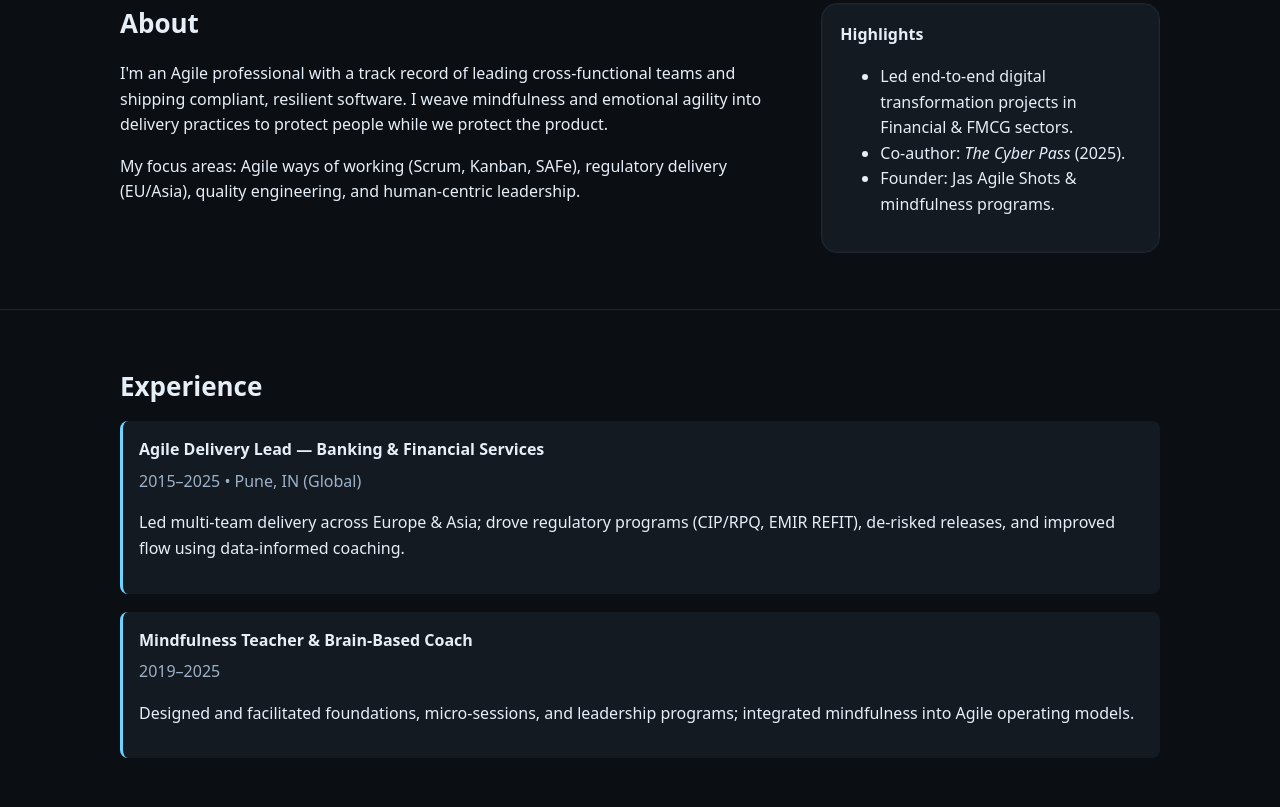
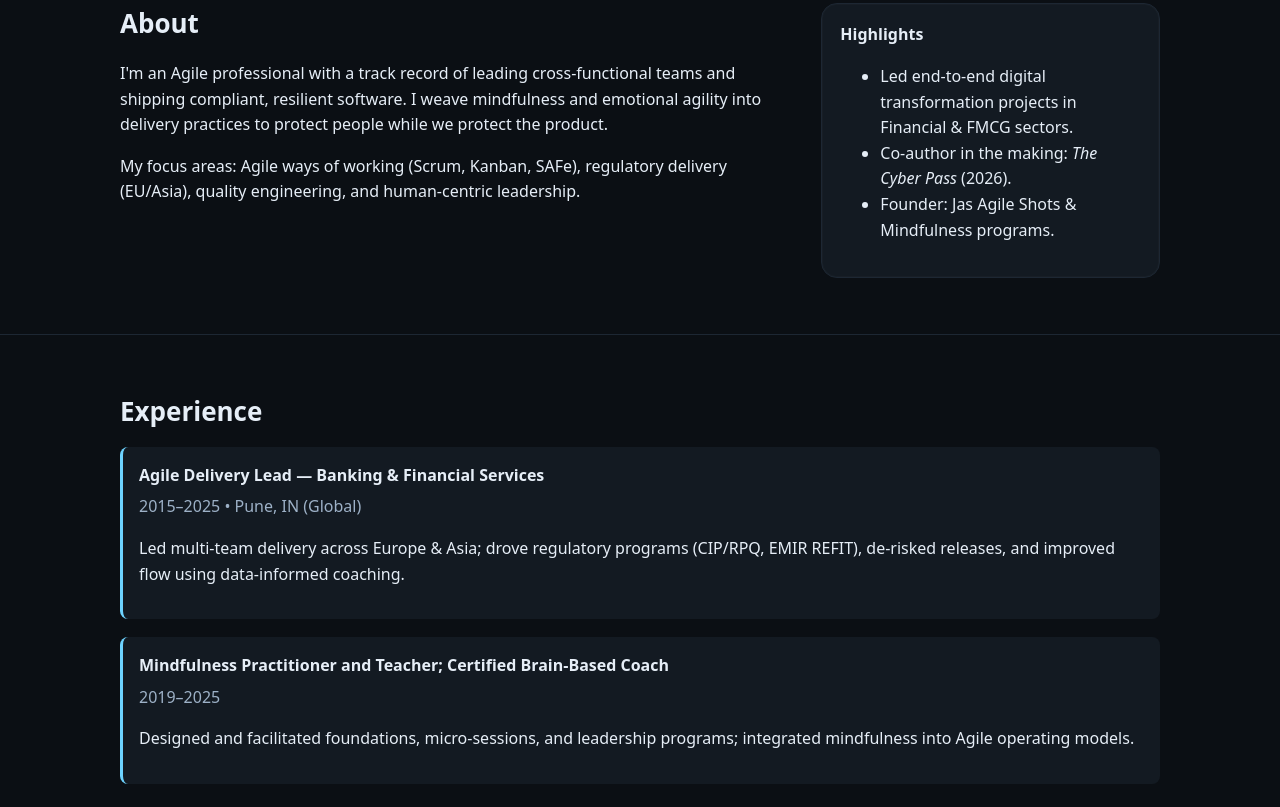
Before and after one commit to virtualjaspal/meetjaspal, a plain HTML site: page index.html in a window 1280 px wide. Shown: the part 673-1480 px from the top of the page. Drawn offline with Linux system fonts and the light colour scheme; files that its build step writes are made by us from their sources; files whose address does not match are found by name.

Commit message:
Updated index.html
added finer details to the index.html file

```diff
--- a/index.html
+++ b/index.html
@@ -75,8 +75,8 @@
           <h4>Highlights</h4>
           <ul>
             <li>Led end‑to‑end digital transformation projects in Financial & FMCG sectors.</li>
-            <li>Co‑author: <em>The Cyber Pass</em> (2025).</li>
-            <li>Founder: Jas Agile Shots & mindfulness programs.</li>
+            <li>Co‑author in the making: <em>The Cyber Pass</em> (2026).</li>
+            <li>Founder: Jas Agile Shots & Mindfulness programs.</li>
           </ul>
         </aside>
       </div>
@@ -92,7 +92,7 @@
             <p>Led multi‑team delivery across Europe & Asia; drove regulatory programs (CIP/RPQ, EMIR REFIT), de‑risked releases, and improved flow using data‑informed coaching.</p>
           </article>
           <article class="t-item">
-            <h4>Mindfulness Teacher & Brain‑Based Coach</h4>
+            <h4>Mindfulness Practitioner and Teacher; Certified Brain‑Based Coach</h4>
             <span class="meta">2019–2025</span>
             <p>Designed and facilitated foundations, micro‑sessions, and leadership programs; integrated mindfulness into Agile operating models.</p>
           </article>
@@ -138,9 +138,9 @@
       <div class="container">
         <h3>Writing</h3>
         <ul class="list">
-          <li>LinkedIn essays on Agile leadership & mindfulness</li>
+          <li>LinkedIn essays on Agile leadership, software delivery, life lessons, & mindfulness</li>
           <li>False True Stories — micro‑stories for better futures</li>
-          <li>Photography captions — Stories in Frames</li>
+          <li>Photography (self-taught) — Stories in Frames</li>
         </ul>
       </div>
     </section>
```
